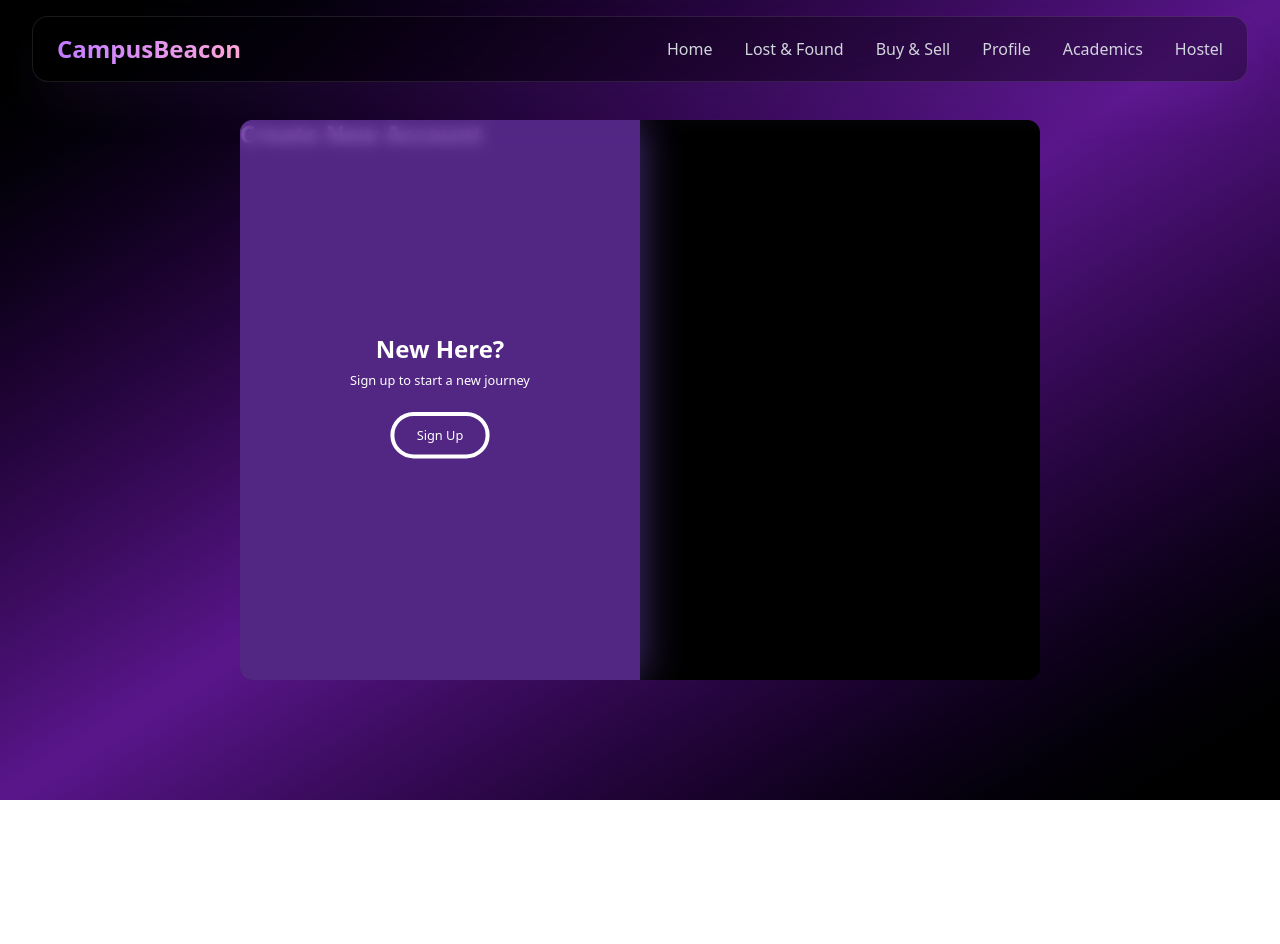
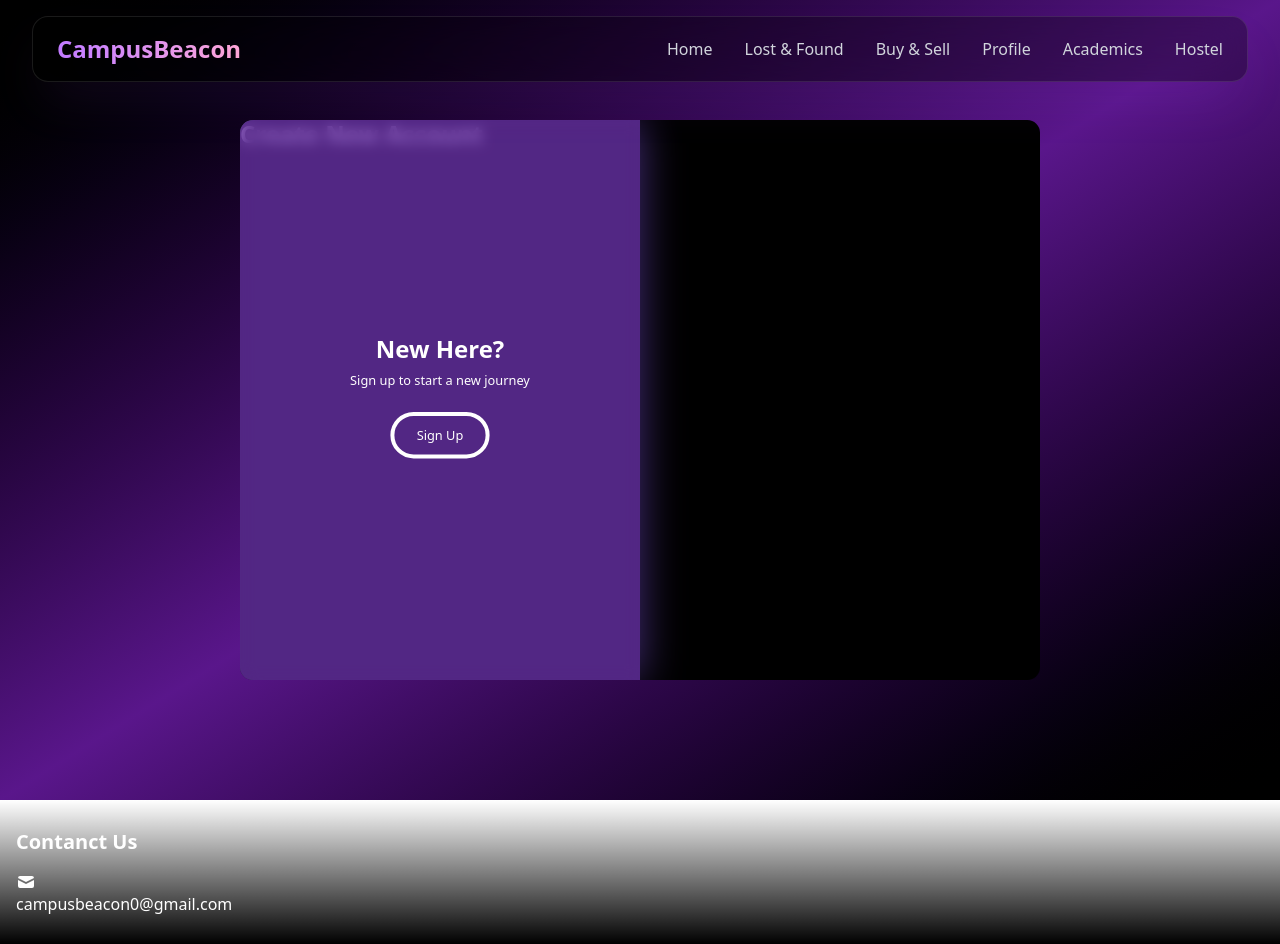
Before and after one commit to singhashish9963/CampusBeacon, a React (Vite) app in the folder client/CampusBeacon/: page / in a window 1280 px wide. Before the commit the page ends 800 px from the top, so only its background shows below. Built offline with nearby package versions, Linux system fonts and the light colour scheme.

Commit message:
add dependencies

```diff
--- a/client/CampusBeacon/package.json
+++ b/client/CampusBeacon/package.json
@@ -15,6 +15,7 @@
     "lucide-react": "^0.474.0",
     "react": "^18.3.1",
     "react-dom": "^18.3.1",
+    "react-icons": "^5.4.0",
     "react-router-dom": "^7.1.3",
     "tailwindcss": "^4.0.0"
   },
--- a/client/CampusBeacon/src/components/Footer.jsx
+++ b/client/CampusBeacon/src/components/Footer.jsx
@@ -1,6 +1,6 @@
 import React from "react";
 import { motion } from "framer-motion";
-
+import {HiMail} from "react-icons/hi";
 const Footer = () => {
   return (
     <div className="bg-gradient-to-b from blue-900 to-black text-white py-7">
--- a/client/CampusBeacon/src/main.jsx
+++ b/client/CampusBeacon/src/main.jsx
@@ -3,7 +3,8 @@ import { createRoot } from "react-dom/client";
 import "./index.css";
 import App from "./App.jsx";
 import LoginSignup from "./pages/loginPage.jsx";
-import NavBar from "./components/Navbar.jsx";
+import NavBar from "./components/Navbar.jsx"
+import Footer from "./components/Footer.jsx";
 import { BrowserRouter } from "react-router-dom";
 
 createRoot(document.getElementById("root")).render(
@@ -11,6 +12,7 @@ createRoot(document.getElementById("root")).render(
     <BrowserRouter>
       <LoginSignup />
       <NavBar />
+      <Footer />
     </BrowserRouter>
   </StrictMode>
 );
```
Also changed, not shown: 1 other file (tests, documents, lock files or other folders).
